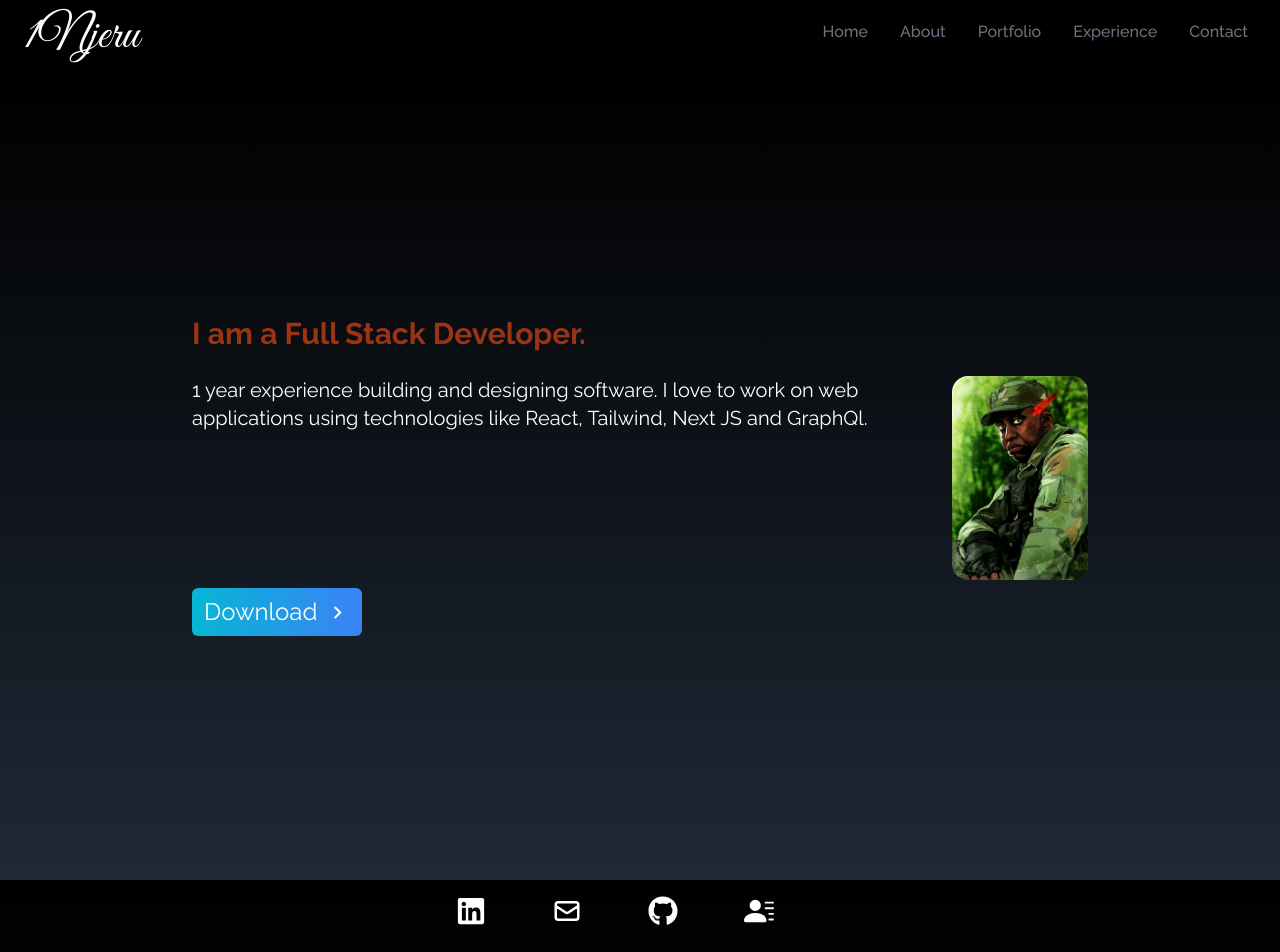
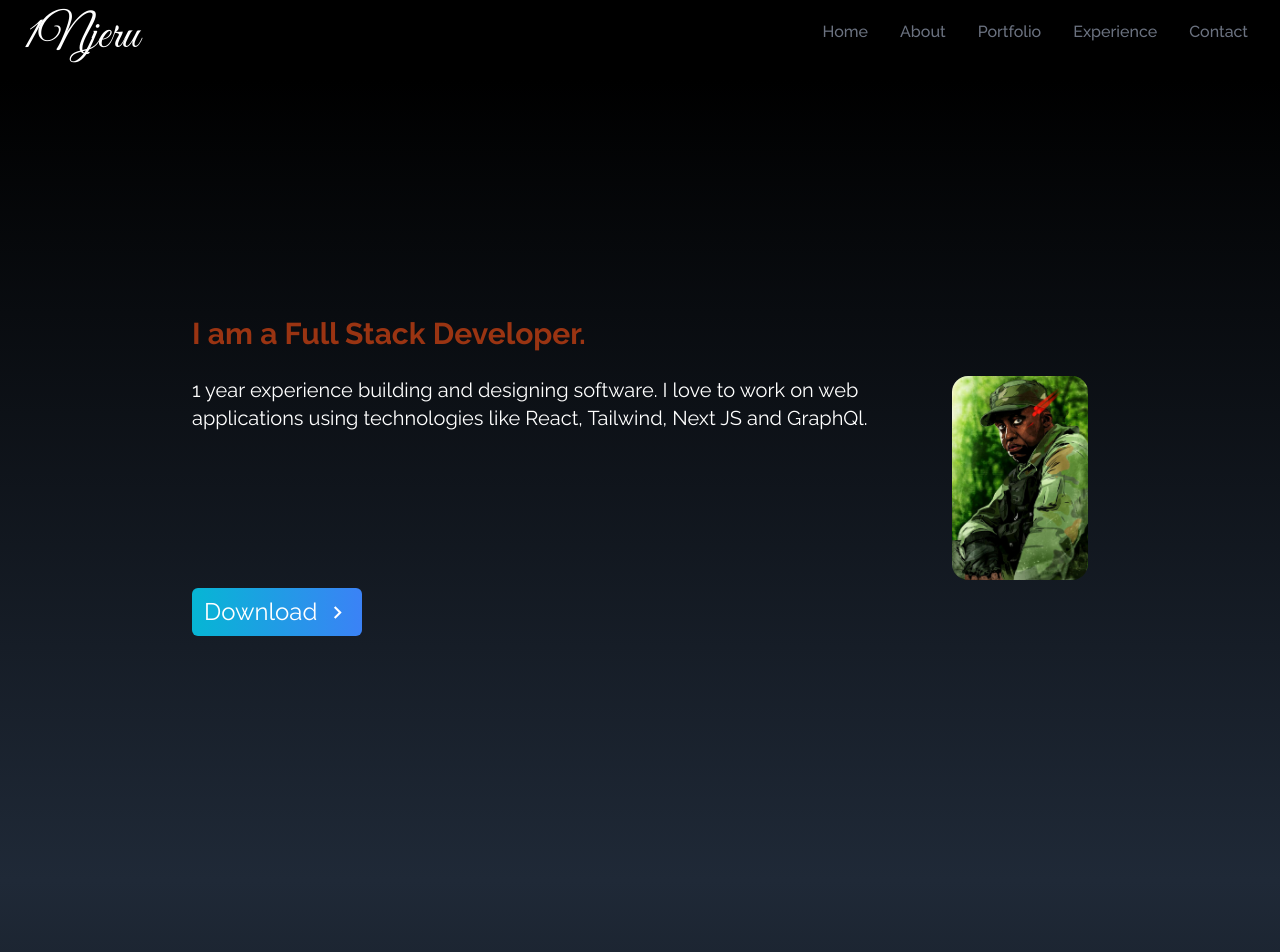
Before and after one commit to 1Njeru/portfolio, a React (Create React App) app: page / in a window 1280 px wide. Shown: the top 952 px of the page. Built offline with nearby package versions, Linux system fonts and the light colour scheme.

Commit message:
Update App.js

```diff
--- a/src/App.js
+++ b/src/App.js
@@ -12,12 +12,12 @@
     <div>
      <Navbar/>
      <Home/>
-     <SocialLinks/>
      <About/>
      <Portfolio/>
      <Skill/>
      <Experiences/>
      <Contacts/>
+    <SocialLinks/>
 
     </div>
   );
```
